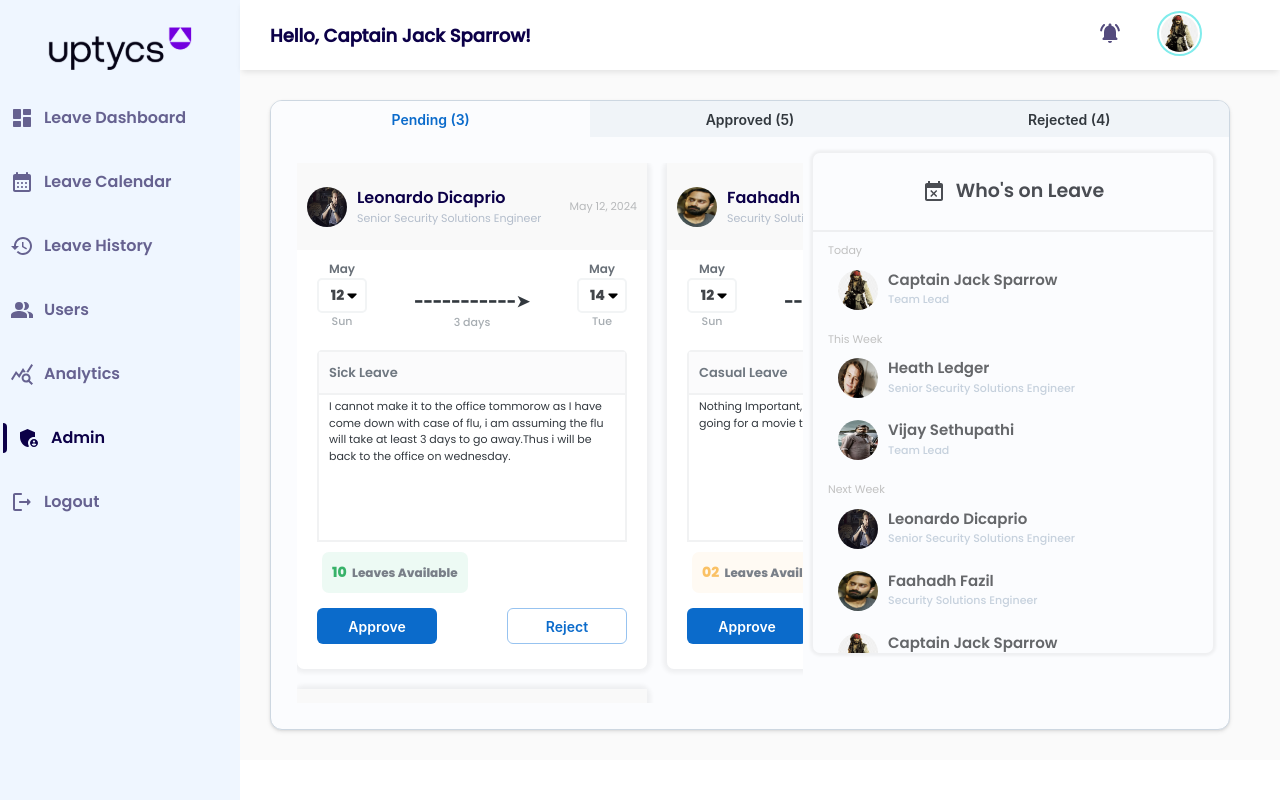
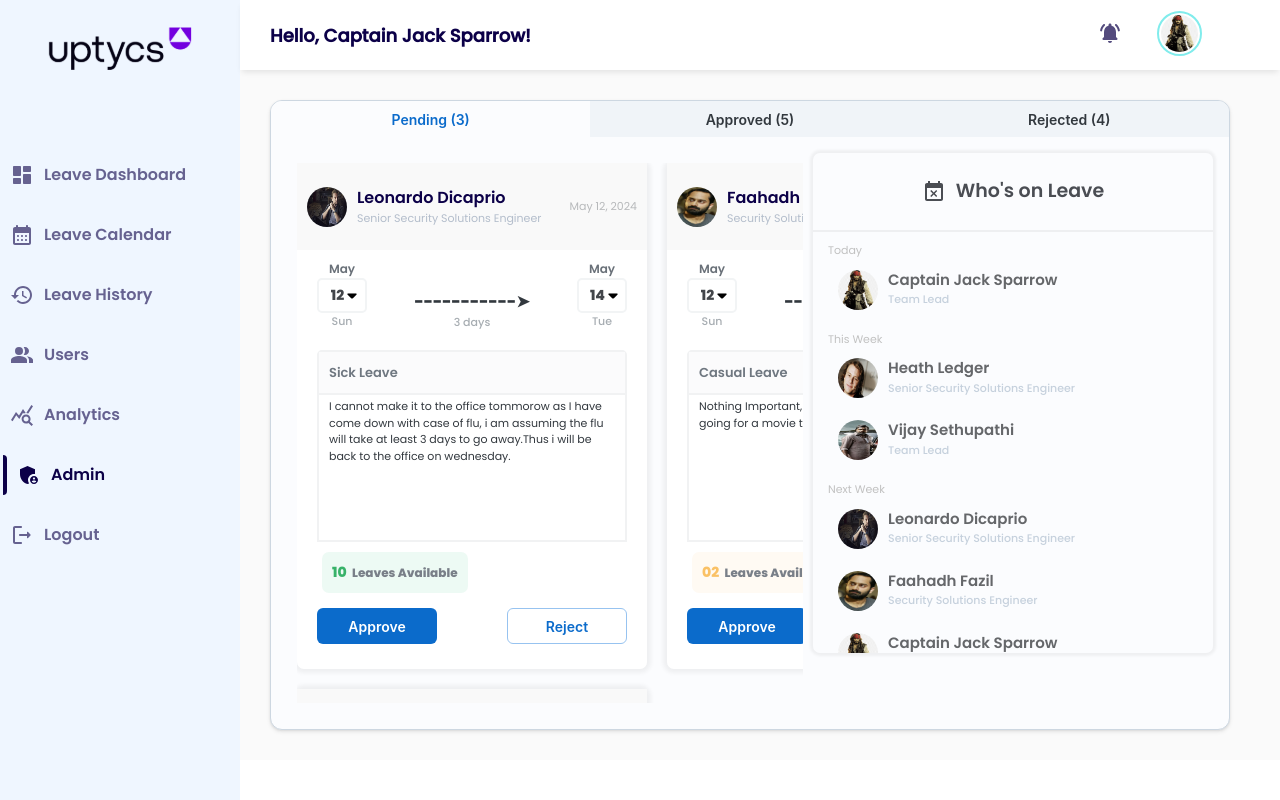
Before and after one commit to kadirikumar-uptycs/Leave-Management-Tool, a React (Create React App) app in the folder Front-End-App/: page /admin in a window 1280 px wide. Built offline with nearby package versions, Linux system fonts and the light colour scheme.

Commit message:
Styled SideBar

```diff
--- a/Front-End-App/src/App.css
+++ b/Front-End-App/src/App.css
@@ -55,6 +55,7 @@
   cursor: pointer;
 }
 .side-bar > .menu {
+  margin-top: 59px;
   flex-basis: 390px;
   display: flex;
   flex-direction: column;
@@ -68,16 +69,18 @@
   justify-content: start;
   align-items: center;
   width: 100%;
-  height: 30px;
+  height: 40px;
   font-family: "Poppins-SemiBold";
   opacity: 0.6;
-  margin: 17px 0;
+  margin: 10px 0;
   cursor: pointer;
   transition: 0.2s all ease-in-out;
   text-decoration: none;
 }
 .side-bar > .menu > .menu-item:hover {
   opacity: 0.9;
+  background-color: #dfe9ff;
+  padding: 5px;
 }
 .side-bar > .menu > .menu-item.active {
   opacity: 1;
@@ -145,6 +148,7 @@
   border-radius: 50%;
   width: 45px;
   aspect-ratio: 1/1;
+  user-select: none;
 }
 .header-options > .profile > img {
   border: 2px solid #81ecec;
```
